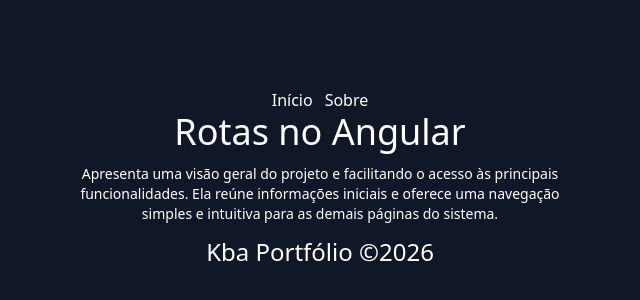
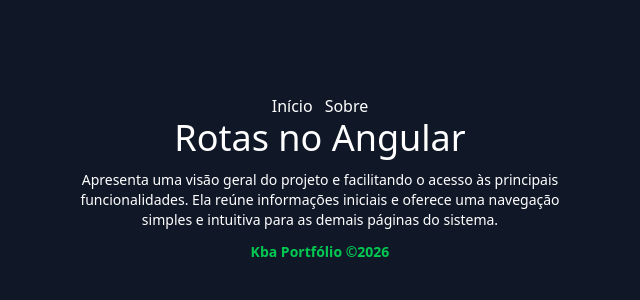
Before and after one commit to albuquerque-katarine/angular-router-app-2, an Angular app: page / in a window 1280 px wide. Shown: the part 222-522 px from the top of the page, without its empty margins (320-960 px from the left). Built offline with nearby package versions, Linux system fonts and the light colour scheme.

Commit message:
Ajuste no CSS do componente Footer.

```diff
--- a/src/app/core/components/footer/footer.html
+++ b/src/app/core/components/footer/footer.html
@@ -1,5 +1,5 @@
 <footer class="flex items-center justify-center text-center">
 
-    <h5 class="text-white text-2xl">{{ description() }}</h5>
+    <h5 class="text-green-500 text-sm font-bold">{{ description() }}</h5>
 
 </footer>
```
